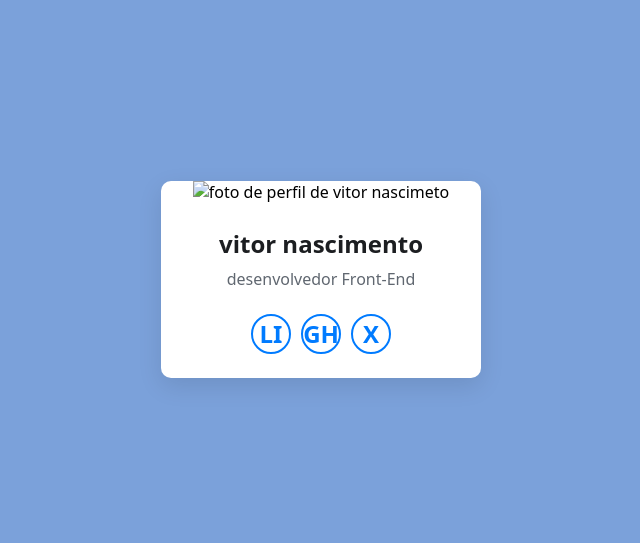
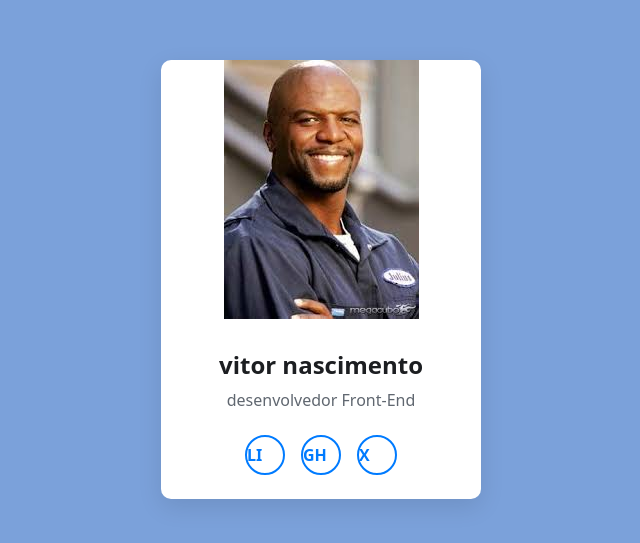
Before and after one commit to vitor-souza0/Card, a plain HTML site: page index.html in a window 1280 px wide. Shown: the part 121-664 px from the top of the page, without its empty margins (319-959 px from the left). Drawn offline with Linux system fonts and the light colour scheme.

Commit message:
Add files via upload

```diff
--- a/Css/style.css
+++ b/Css/style.css
@@ -6,6 +6,7 @@
     --cor-texto-secundario: #606770;
     --cor-borda: #dcdfe3;
     --cor-acento: #007bff;
+
 }
 
 * {
@@ -16,8 +17,6 @@
 body{
     font-family: system-ui, -apple-system, BlinkMacSystemFont, 'Segoe UI', Roboto, Oxygen, Ubuntu, Cantarell, 'Open Sans', 'Helvetica Neue', sans-serif;
     background-color: var(--cor-fundo);
-
-    /*Centralizando o componente da pagina para vizualizacao*/
     display: flex;
     justify-content: center;
     align-items: center;
@@ -27,9 +26,9 @@ body{
 .card{
     background-color: var(--cor-branco);
     border-radius: 10px;
-    box-shadow: 0 8px 24px rgba(0, 0,0,0.1); /*sombra da caixa*/
+    box-shadow: 0 8px 24px rgba(0, 0,0,0.1);
     width: 320px;
-/*Aqui que comeca a magica da transformação*/
+
     transition: transform 0.3s ease,box-shadow 0.3s ease;
 
     overflow: hidden; /* */
@@ -38,19 +37,19 @@ body{
 
 /*3. Efeito de hover no cart*/
 .card :hover{
-    transform: translatev (-10px); /*Movimenta o card para cima ex 10px*/
-    box-shadow: 0 12px 32px rgba(0,0,0,0.2);
+    transform: translatev (-10px);
+    box-shadow: 0 12px 32px rgba(0,0,0,0.15);
 }
 /*4. Estilos da imagem do card*/
 .card_image-container{
     width: 100%;
-    height: 100%; /*altura fixa para o container da imagem*/
+    height: 100%; /* altura fixa para o conteiner da imagem */
 
 }
 .card_image{
     width: 100%;
     height: 100%;
-    object-fit: cover; /*Cobre todo o container mantendo a proporcao/ Garante que a imagem cubra o espaço sem distorcer*/
+    object-fit: cover;
 }
 /*5. estilos do titulo do card/ titulo e social)*/
 
@@ -58,34 +57,46 @@ body{
         padding: 24px;
     }
     .card_name{
-        font-size: 24px; /*1.5rem*/
+        font-size: 24px;
         color: var(--cor-texto-primario);
         margin-bottom: 8px;
         font-weight: bold;
 
     }
     .card_title{
-        font-size: 1.0rem;
+        font-size: 1.0rem;/* 1 rem = 16px -> 1 rem é uma unidade relativa ou seja ela vai tentar colocar 16 px*/
         color: var(--cor-texto-secundario);
         margin-bottom: 24px;
     }
-    .card_social{
-        display: flex; /*ativa a flex box*/
-        justify-content: center; /*Centraliza os itens do eixo principal (horizontal)*/
-        gap: 10px; /*Espacamneto entre os icones sociais*/
+/* 6. Estilos e Icones sociais(utilizando Flexbox */
+.card_social{
+    display: flex; /* ativa o Flexbox */
+    justify-content: center; /* Centraliza no eixo peincipal (horizontal */
+    gap: 16px;/* Espaçamentos entre itens */
+}
 
+.card_social a {
+    display: flex;
+    align-items: center;
+    justify-items: center;
+    width: 40px;
+    height:40px;
+    color: var(--cor-acento);
+    border: 2px solid var(--cor-acento);
+    border-radius: 50%;
+    text-decoration: none;
+    font-weight: bolder;
+    transition: background-color 0.3s ease,color 0,3 ease;
+
+}
+.card_social a:hover{
+    background-color: var(--cor-acento);
+    color: var(--cor-branco);
+    border-color: var(--cor-borda);
+}
+/* 7. Desing Responsivo (nossa primeira media Query */
+@media (max-width:400px){
+    .card{
+        width: 90%;
     }
-    .card_social a {
-        display: flex; /**/
-        align-items: center;/*alinha os icones verticalmente*/
-        justify-content: center;/*centraliza os icones horizontalmente*/
-        width: 40px;/*largura fixa para os icones*/
-        height: 40px;/*largura fixa parea os icones*/
-        color: var(--cor-acento);
-        border: 2px solid var(--cor-acento);/*borda do icone*/
-        border-radius: 50%;/**/
-        font-size: 1.5rem;/**/
-        text-decoration: none;/*remove*/
-        font-weight: bold;/**/
-        transition: background-color 0.3s ease, color 0.3s ease;/**/
-    }
+}
--- a/index.html
+++ b/index.html
@@ -6,7 +6,7 @@
     <meta name="keywords" content="html,css">
     <meta http-equiv="X-UA-Compatible" content="ie=edge">
     <meta name="description"
-        content="cardão de perfil interativo que foi usado as tecnologias de html5 e css3 de vitor nascimeto">
+        content="cardão de perfil interativo que foi usado as tecnologias de HTML5 e CSS3 de vitor nascimeto">
     <meta http-equiv="X-UA-Compatible" content="IE=7">
     <meta charset="UTF-8">
     <meta name="viewport" content="width=device-width, initial-scale=1.0">
@@ -19,7 +19,7 @@
     <main>
         <article class="card">
             <div class="card_image-container">
-                <img class="card_img" src="#" alt="foto de perfil de vitor nascimeto">
+                <img class="card_img" src="img/julius.jpg" alt="foto de perfil do vitor nascimento"><!-- na verdade é do julius de Tod mundo odeia o chris -->
             </div>
             <div class="card_info">
                 <h2 class="card_name">vitor nascimento</h2>
@@ -37,5 +37,4 @@
 </html>
 
 
-
 <!-- não esqueça,ta grande? alt + z -->
```
Also changed, not shown: img/julius.jpg (added).
